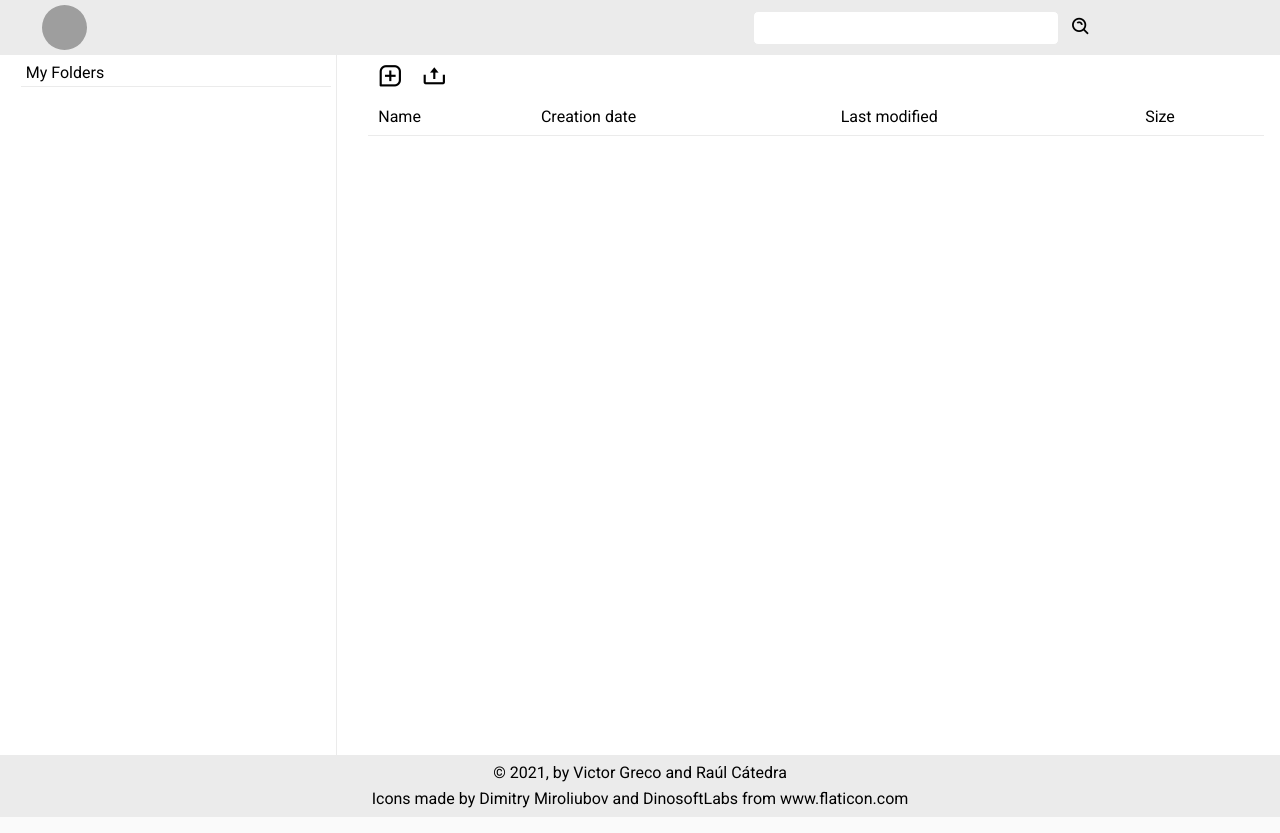
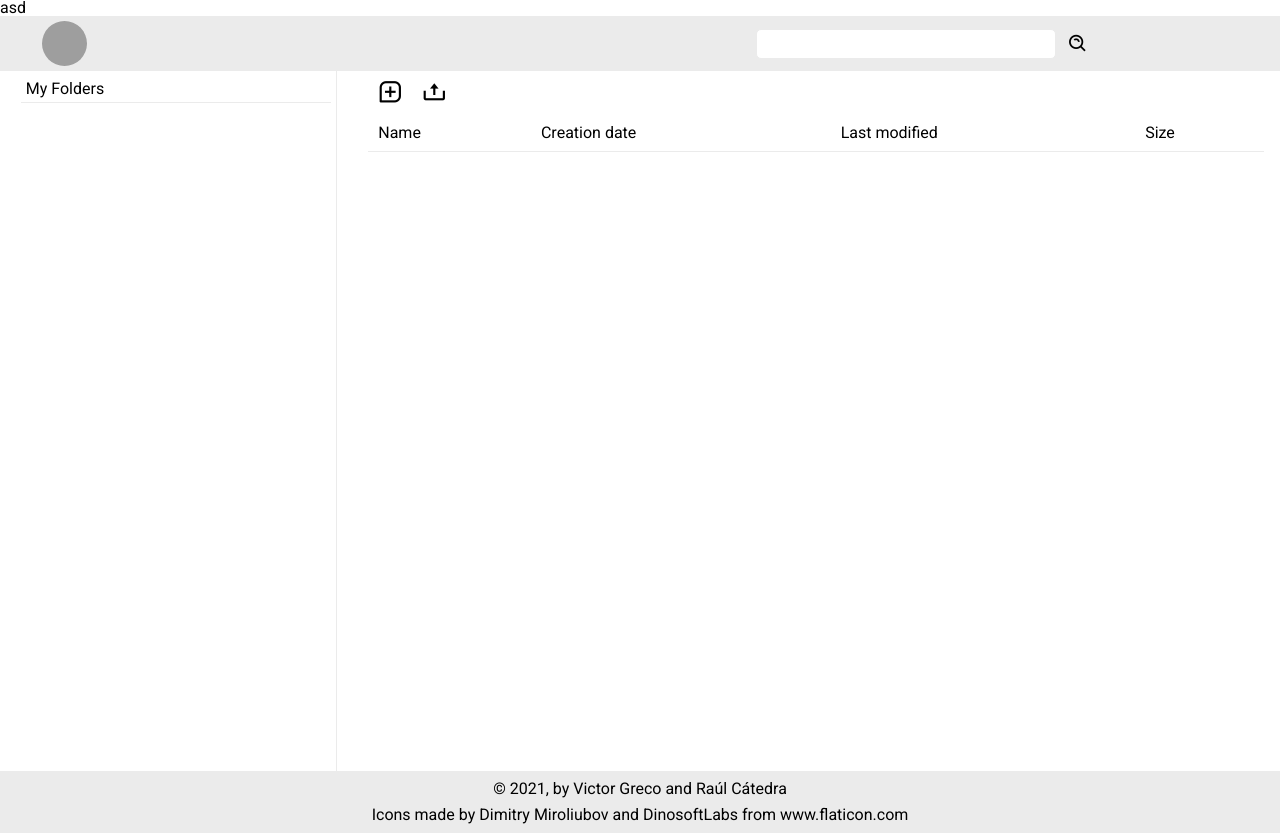
Before and after one commit to RaulCatedra3003/Local-FileSystem-explorer, a PHP site: page / in a window 1280 px wide. Run offline with PHP 8.4, Linux system fonts and the light colour scheme; data that the repository does not hold is empty; grey boxes are pictures that could not be loaded.

Commit message:
test_codewoners

```diff
--- a/index.php
+++ b/index.php
@@ -9,7 +9,7 @@ require('./php/model/searchItems.php');
 require('./php/model/moveItem.php');
 require('./php/model/remaneItem.php');
 require('./php/model/removeItem.php');
-?>
+?>asd
 <!DOCTYPE html>
 <html lang="en">
 
```
